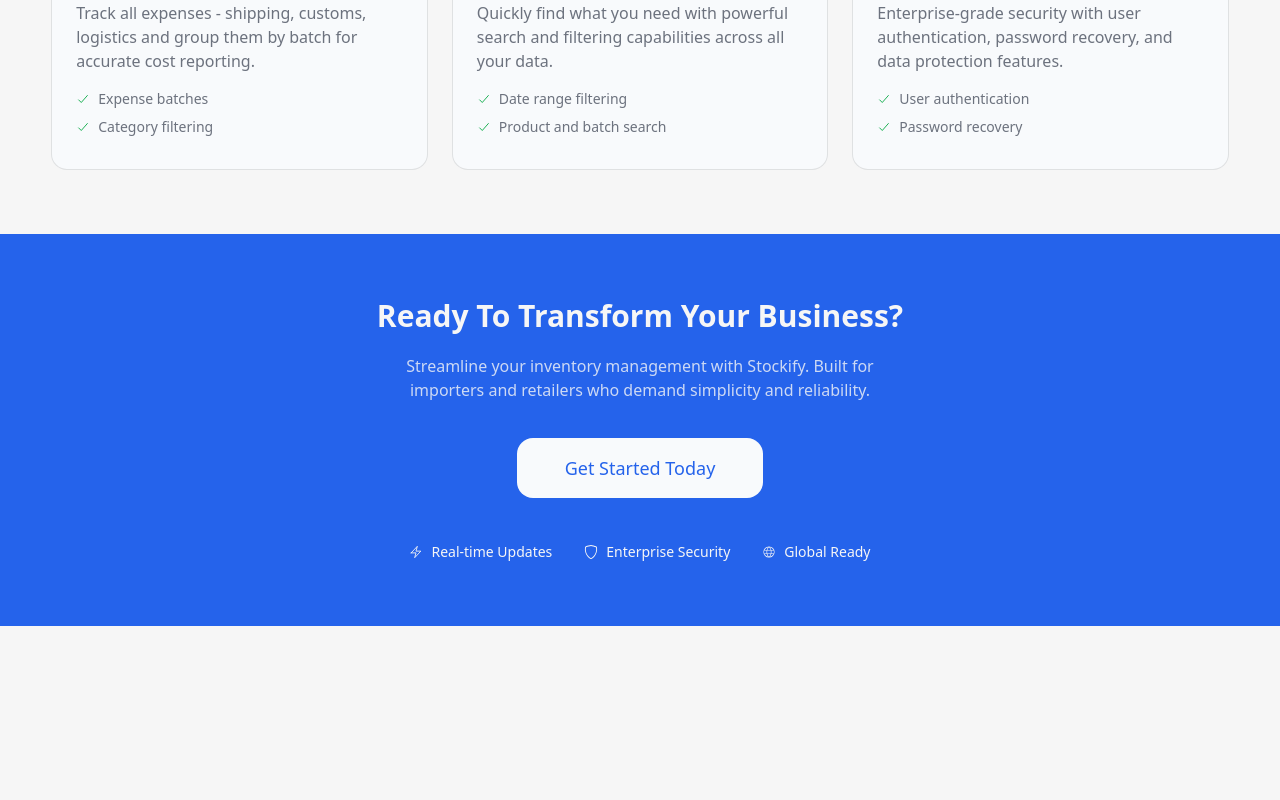
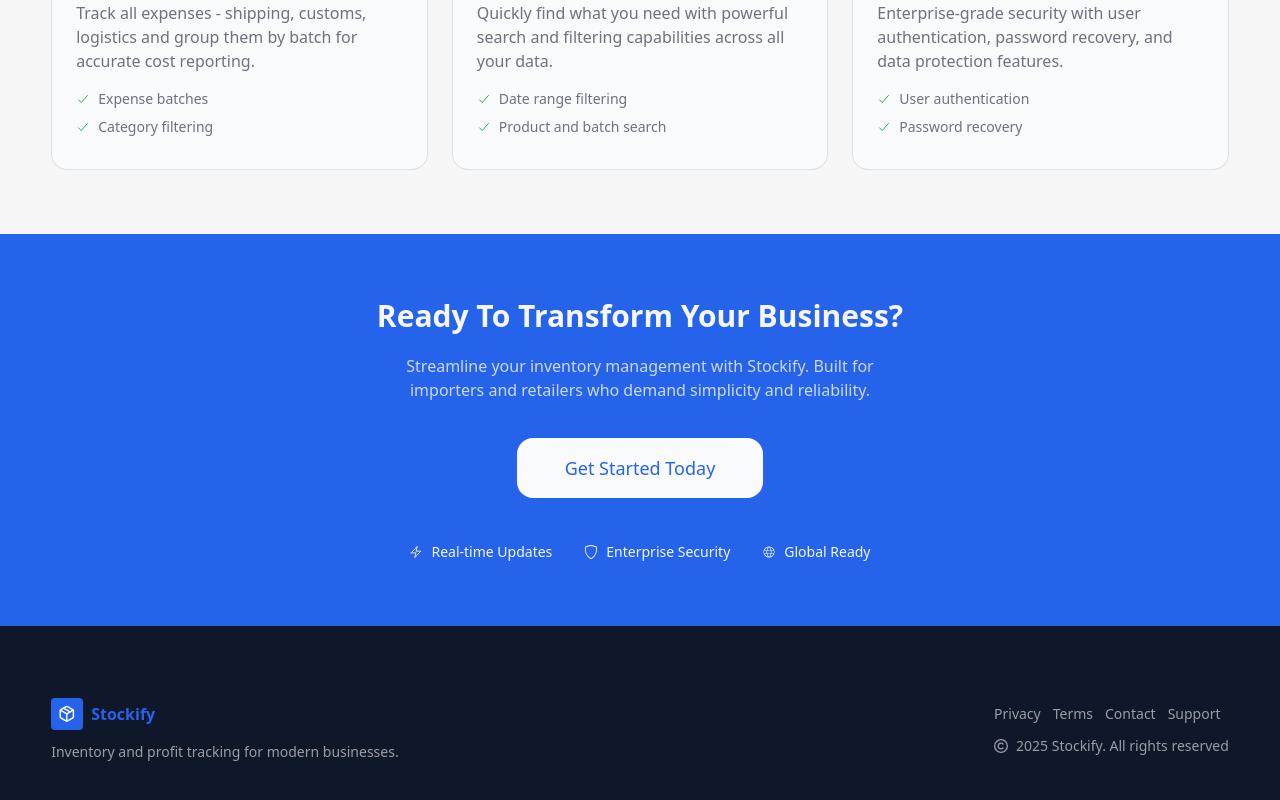
Before and after one commit to Chiemezie-Uchenwoke/stockify-frontend, a React (Vite) app: page / in a window 1280 px wide. Shown: the part 1442-2242 px from the top of the page. Before the commit the page ends 2068 px from the top, so only its background shows below. Built offline with nearby package versions, Linux system fonts and the light colour scheme.

Commit message:
Complete footer

```diff
--- /dev/null
+++ b/src/components/Footer/Footer.jsx
@@ -0,0 +1,51 @@
+import { FaRegCopyright } from "react-icons/fa6";
+import useThemeStore from "../../stores/ThemeStore";
+import Logo from "../Logo/Logo";
+import { Link } from "react-router";
+
+const Footer = () => {
+    const {theme} = useThemeStore();
+    const currentYear = new Date().getFullYear();
+
+    return (
+        <footer className={`${theme === "dark" ? "dark" : ""} bg-dark-bg py-18`}>
+            <div className="container text-white flex flex-col gap-8 items-center md:flex-row md:justify-between">
+                <div className="flex flex-col items-center gap-3 md:items-start">
+                    <Logo
+                        iconWidth={2}
+                        iconHeight={2}
+                        iconSize={1.1}
+                        logoTextSize={1}
+                    />
+
+                    <p className="text-white-shade/60 text-sm">
+                        Inventory and profit tracking for modern businesses.
+                    </p>
+                </div>
+
+                <div className="flex flex-col gap-3">
+                    <ul className="flex items-center gap-3 text-sm ">
+                        <li className="text-white-shade/60 hover:text-white-shade/80">
+                            <Link to="#">Privacy</Link>
+                        </li>
+                        <li className="text-white-shade/60 hover:text-white-shade/80">
+                            <Link to="#">Terms</Link>
+                        </li>
+                        <li className="text-white-shade/60 hover:text-white-shade/80">
+                            <Link to="#">Contact</Link>
+                        </li>
+                        <li className="text-white-shade/60 hover:text-white-shade/80">
+                            <Link to="#">Support</Link>
+                        </li>
+                    </ul>
+
+                    <p className="flex items-center gap-2 text-sm text-white-shade/60">
+                        <FaRegCopyright /> {currentYear} Stockify. All rights reserved
+                    </p>
+                </div>
+            </div>
+        </footer>
+    )
+}
+
+export default Footer;
--- a/src/pages/HomePage.jsx
+++ b/src/pages/HomePage.jsx
@@ -3,6 +3,7 @@ import HeaderSm from "../components/Header/HeaderSm";
 import Hero from "../components/Hero/Hero";
 import Features from "../components/Features/Features";
 import Cta from "../components/Cta/Cta";
+import Footer from "../components/Footer/Footer";
 
 const HomePage = () => {
 
@@ -13,6 +14,7 @@ const HomePage = () => {
             <Hero />
             <Features />
             <Cta />
+            <Footer />
         </>
     )
 };
```
